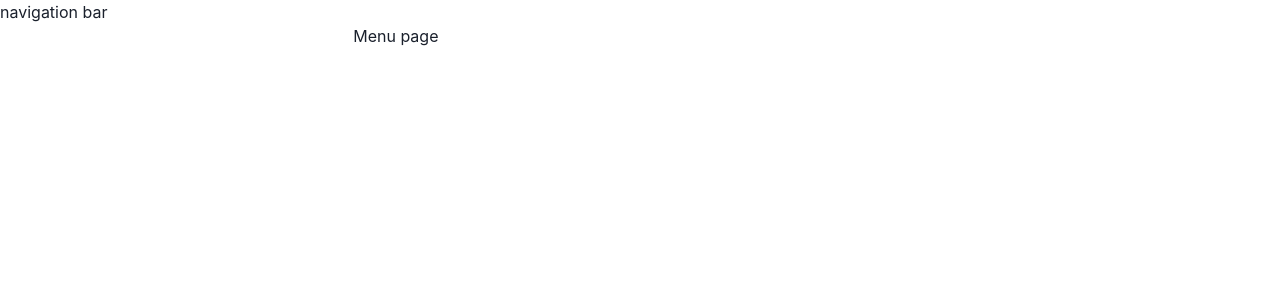
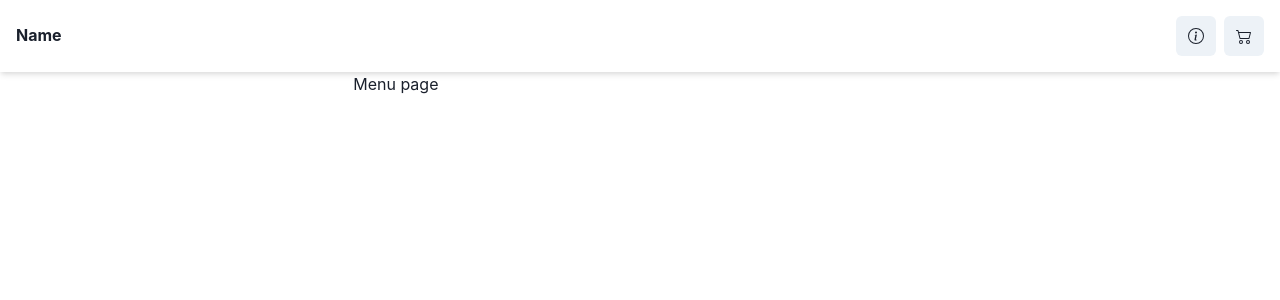
Before and after one commit to ximxim/order-taking-app, a React (Create React App) app: page / in a window 1280 px wide. Shown: the top 300 px of the page. Built offline with nearby package versions, Linux system fonts and the light colour scheme.

Commit message:
Setup navbar

```diff
--- a/package.json
+++ b/package.json
@@ -17,6 +17,7 @@
     "framer-motion": "^10.12.8",
     "react": "^18.2.0",
     "react-dom": "^18.2.0",
+    "react-icons": "^4.8.0",
     "react-router-dom": "^6.11.1",
     "react-scripts": "5.0.1",
     "typescript": "^4.9.5",
--- a/src/pages/root.tsx
+++ b/src/pages/root.tsx
@@ -1,11 +1,52 @@
-import { Box, Container } from "@chakra-ui/react";
+import { Box, Container, Flex, Heading, IconButton } from "@chakra-ui/react";
 
-import { Outlet } from "react-router-dom";
+import { Outlet, useLocation, useNavigate } from "react-router-dom";
+import { BsArrowLeftSquare, BsCart2, BsInfoCircle } from "react-icons/bs";
+
+const Navbar = () => {
+  const navigate = useNavigate();
+  const location = useLocation();
+
+  return (
+    <Box p={4} bg="white" shadow="md">
+      <Flex alignItems="center" justify="space-between">
+        <Flex alignItems="center" gap={2}>
+          {location.pathname !== "/" && (
+            <IconButton
+              aria-label="back"
+              icon={<BsArrowLeftSquare />}
+              onClick={() => {
+                navigate("/", { replace: true });
+              }}
+            />
+          )}
+          <Heading fontSize={16}>Name</Heading>
+        </Flex>
+        <Flex alignItems="center" gap={2}>
+          <IconButton
+            aria-label="Information"
+            icon={<BsInfoCircle />}
+            onClick={() => {
+              navigate("/info");
+            }}
+          />
+          <IconButton
+            aria-label="Cart"
+            icon={<BsCart2 />}
+            onClick={() => {
+              navigate("/cart");
+            }}
+          />
+        </Flex>
+      </Flex>
+    </Box>
+  );
+};
 
 export const Root = () => {
   return (
     <Box>
-      <p>navigation bar</p>
+      <Navbar />
       <Container minH="100vh">
         <Outlet />
       </Container>
```
Also changed, not shown: 2 other files (tests, documents, lock files or other folders).
